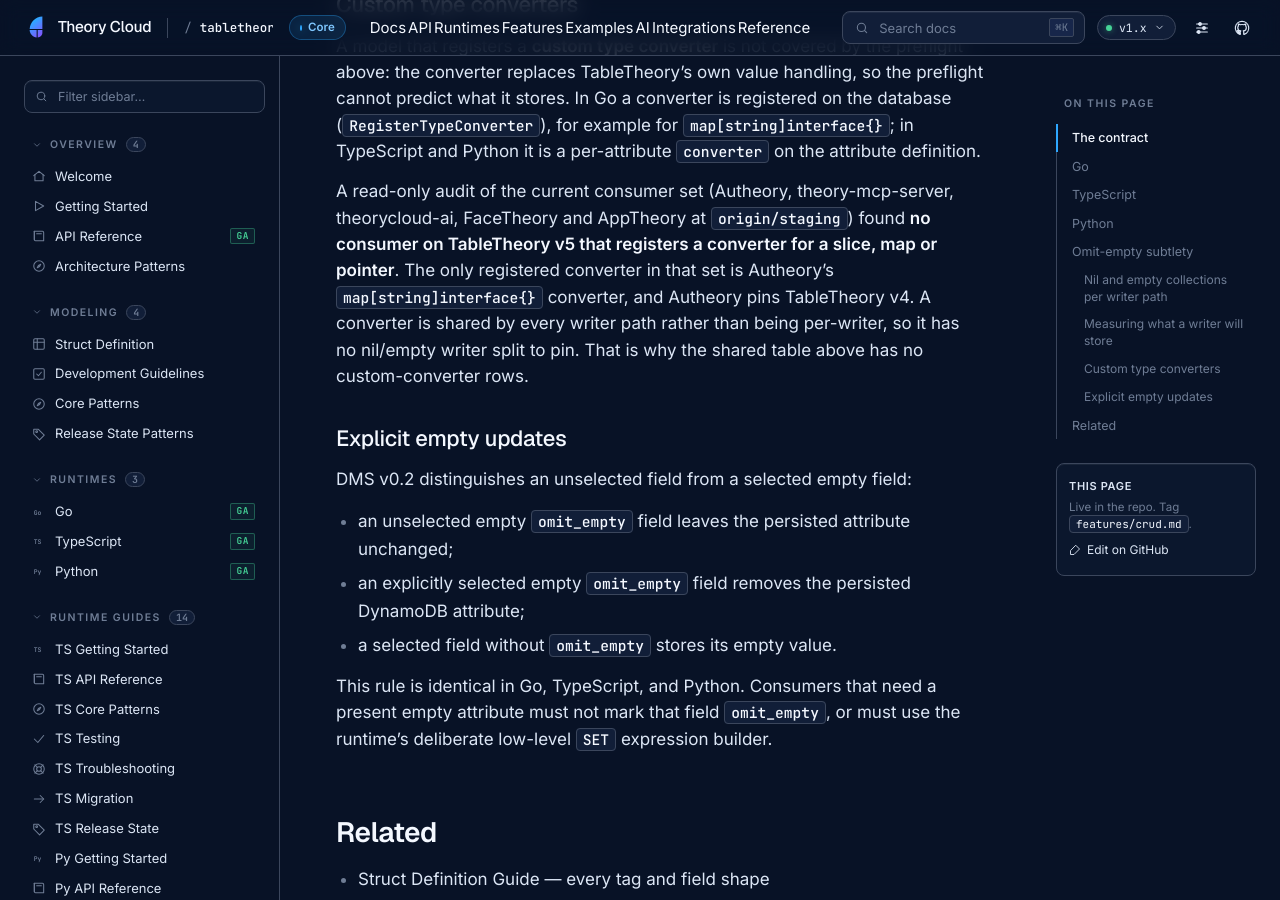
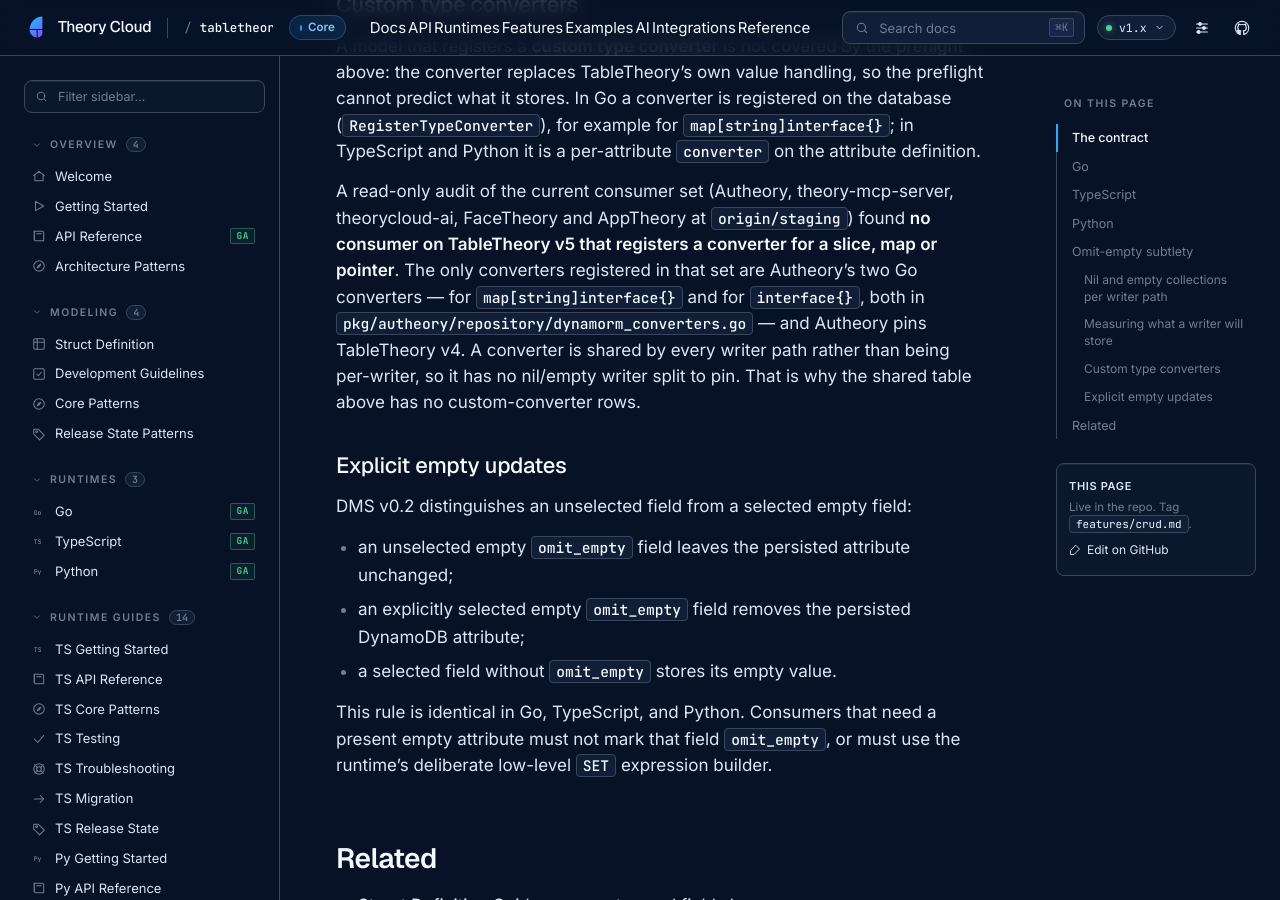
Before and after one commit to theory-cloud/TableTheory, a Jekyll site: the page built from docs/features/crud.md, in a window 1280 px wide and 900 px high, scrolled down 4994 px. Built offline with Jekyll 4.4.1, drawn with Linux system fonts in a browser that asks for light colours.

Commit message:
docs(features): correct custom-converter audit precision
ADV715-1: the consumer audit said the only registered converter in the set
was Autheory's map[string]interface{} converter. Autheory's
pkg/autheory/repository/dynamorm_converters.go registers two converters --
map[string]interface{} and interface{} -- both on its TableTheory v4 pin.
Correct the sentence. The governing conclusion (no consumer on TableTheory
v5 registers a slice/map/pointer converter) is unchanged, and was
re-verified from the consumer repos' origin/staging git objects.

Refs Factory docs/058 tabletheory-completion-5-1-1.

```diff
--- a/docs/features/crud.md
+++ b/docs/features/crud.md
@@ -151,9 +151,10 @@ per-attribute `converter` on the attribute definition.
 
 A read-only audit of the current consumer set (Autheory, theory-mcp-server, theorycloud-ai, FaceTheory and AppTheory at
 `origin/staging`) found **no consumer on TableTheory v5 that registers a converter for a slice, map or pointer**. The only
-registered converter in that set is Autheory's `map[string]interface{}` converter, and Autheory pins TableTheory v4. A
-converter is shared by every writer path rather than being per-writer, so it has no nil/empty writer split to pin. That is
-why the shared table above has no custom-converter rows.
+converters registered in that set are Autheory's two Go converters — for `map[string]interface{}` and for `interface{}`,
+both in `pkg/autheory/repository/dynamorm_converters.go` — and Autheory pins TableTheory v4. A converter is shared by
+every writer path rather than being per-writer, so it has no nil/empty writer split to pin. That is why the shared table
+above has no custom-converter rows.
 
 ### Explicit empty updates
 
```
